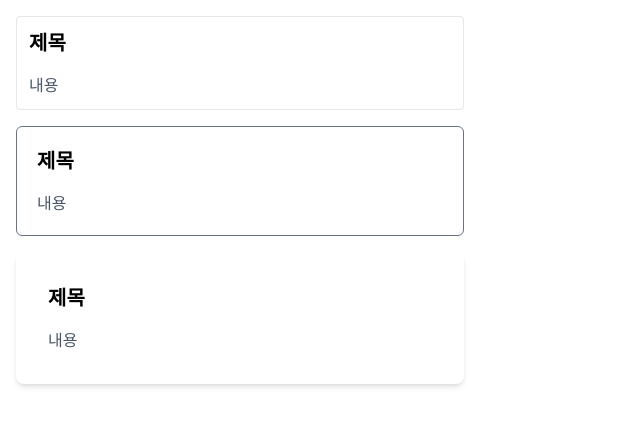
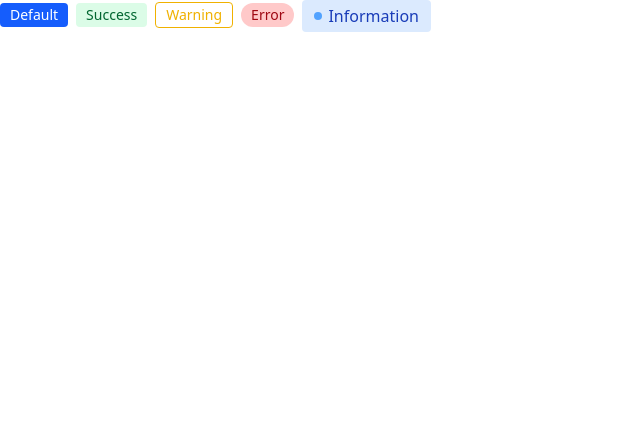
Before and after one commit to jyooni99/code-it, a Next.js app: page / in a window 1280 px wide. Shown: the top 426 px of the page, without its empty margins (0-640 px from the left). Built offline with nearby package versions, Linux system fonts and the light colour scheme.

Commit message:
clsx 사용해서 뱃지 컴포넌트 생성

```diff
--- /dev/null
+++ b/src/app/components/Badge/index.tsx
@@ -0,0 +1,78 @@
+import clsx from "clsx";
+import React from "react";
+
+interface BadgeProps {
+  children: React.ReactNode;
+  variant?: "primary" | "success" | "warning" | "danger" | "info";
+  size?: "xs" | "sm" | "md";
+  outlined?: boolean;
+  rounded?: boolean;
+  withDot?: boolean;
+  className?: string;
+}
+
+function Badge({
+  children,
+  variant = "primary",
+  size = "sm",
+  outlined,
+  rounded,
+  withDot,
+  className,
+}: BadgeProps) {
+  const BadgeClasses = clsx(
+    // 기본 스타일
+    "inline-flex items-center font-medium",
+
+    // 뱃지 사이즈
+    {
+      "text-xs px-1.5 py-0.5": size === "xs",
+      "text-sm px-2.5 py-0.5": size === "sm",
+      "text-md px-3 py-1": size === "md",
+    },
+
+    // 모서리 설정
+    {
+      "rounded-full": rounded,
+      rounded: !rounded,
+    },
+
+    // 테마 설정
+    {
+      // 기본 스타일
+      "bg-blue-600 text-white": variant === "primary" && !outlined,
+      "bg-green-100 text-green-800": variant === "success" && !outlined,
+      "bg-yellow-500": variant === "warning" && !outlined,
+      "bg-red-200 text-red-800": variant === "danger" && !outlined,
+      "bg-blue-100 text-blue-800": variant === "info" && !outlined,
+
+      // 아웃라인 스타일
+      "bg-transparent border": outlined,
+      "border-blue-500 text-blue-500": variant === "primary" && outlined,
+      "border-green-500 text-green-500": variant === "success" && outlined,
+      "border-yellow-500 text-yellow-500": variant === "warning" && outlined,
+      "border-red-500 text-red-500": variant === "danger" && outlined,
+      "border-blue-800 text-blue-800": variant === "info" && outlined,
+    },
+
+    className,
+  );
+
+  // variants info일 때, 점의 색상
+  const dotColorClasses = clsx("mr-1.5 h-2 w-2 rounded-full", {
+    "bg-blue-500": variant === "primary",
+    "bg-green-500": variant === "success",
+    "bg-yellow-500": variant === "warning",
+    "bg-red-500": variant === "danger",
+    "bg-blue-400": variant === "info",
+  });
+
+  return (
+    <div className={BadgeClasses}>
+      {withDot && <span className={dotColorClasses} />}
+      {children}
+    </div>
+  );
+}
+
+export default Badge;
--- a/src/app/page.tsx
+++ b/src/app/page.tsx
@@ -1,20 +1,19 @@
-import Card from "./components/Card/index";
+import Badge from "./components/Badge";
 
 export default function Home() {
   return (
-    <div className="space-y-4 p-4">
-      <Card variant="default" padding="sm" radius="sm" className="max-w-md">
-        <h2 className="mb-4 text-xl font-bold">제목</h2>
-        <p className="text-gray-600">내용</p>
-      </Card>
-      <Card variant="outlined" padding="md" radius="md" className="max-w-md">
-        <h2 className="mb-4 text-xl font-bold">제목</h2>
-        <p className="text-gray-600">내용</p>
-      </Card>
-      <Card variant="elevated" padding="lg" radius="lg" className="max-w-md">
-        <h2 className="mb-4 text-xl font-bold">제목</h2>
-        <p className="text-gray-600">내용</p>
-      </Card>
+    <div className="space-x-2">
+      <Badge>Default</Badge>
+      <Badge variant="success">Success</Badge>
+      <Badge variant="warning" outlined>
+        Warning
+      </Badge>
+      <Badge variant="danger" rounded>
+        Error
+      </Badge>
+      <Badge variant="info" size="md" withDot>
+        Information
+      </Badge>
     </div>
   );
 }
```
